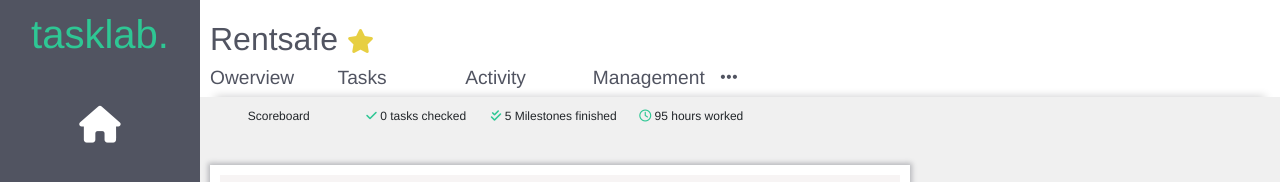
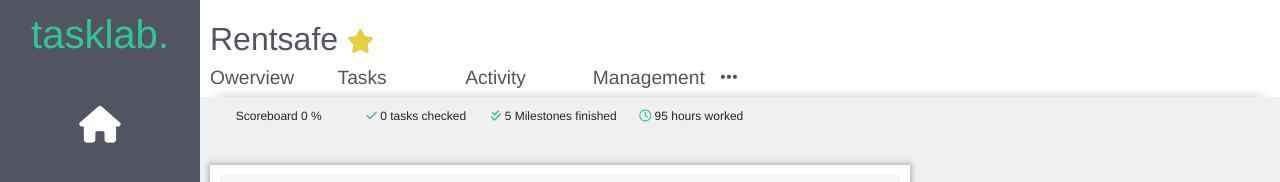
Before and after one commit to Vgnttv/Vue-TaskChecker, a Vue app: page /#/tasks in a window 1280 px wide. Shown: the top 182 px of the page. Built offline with nearby package versions, Linux system fonts and the light colour scheme.

Commit message:
Implemented percentage in scorebpoard element

```diff
--- a/src/components/Home.vue
+++ b/src/components/Home.vue
@@ -17,7 +17,7 @@
     <div class="bar">
       <div class="bar-checks">
         <div class="checks-list">
-          <div class="checks">Scoreboard</div>
+          <div class="checks">Scoreboard {{percentage}} %</div>
           <div class="checks">
             <i class="fas fa-check"></i>
             {{total}} tasks checked
@@ -50,6 +50,12 @@
       return this.tasks.reduce(function(previous, current) {
         return previous + current.count;
       }, 0);
+    },
+    percentage: function() {
+      let completed= this.tasks.filter(task => task.count == 1).length;
+      let notCompleted = this.tasks.filter(task => task.count == 0).length;
+      let totalValue = completed + notCompleted;
+      return (100 * completed) / totalValue;
     }
   }
 };
```
